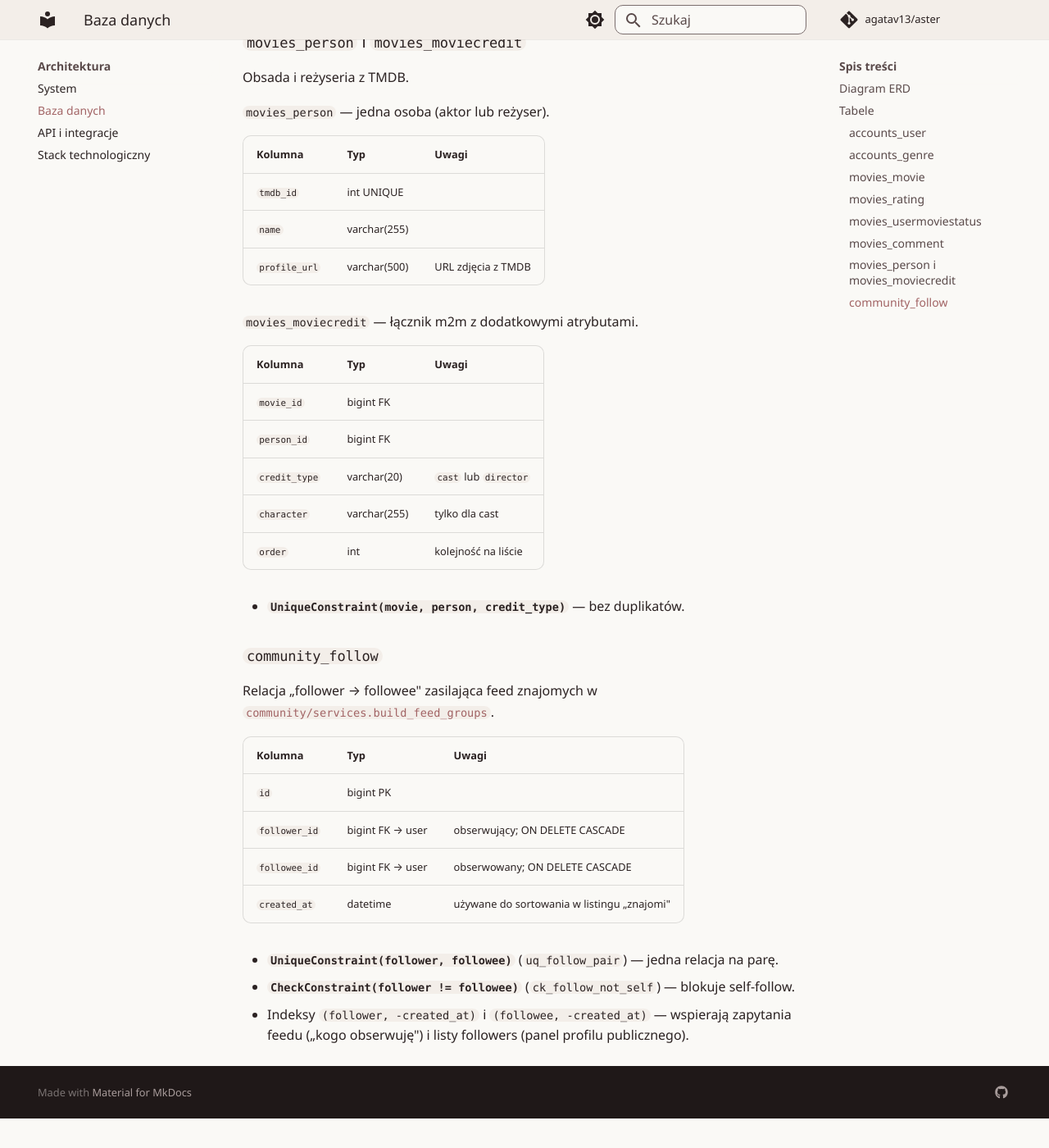
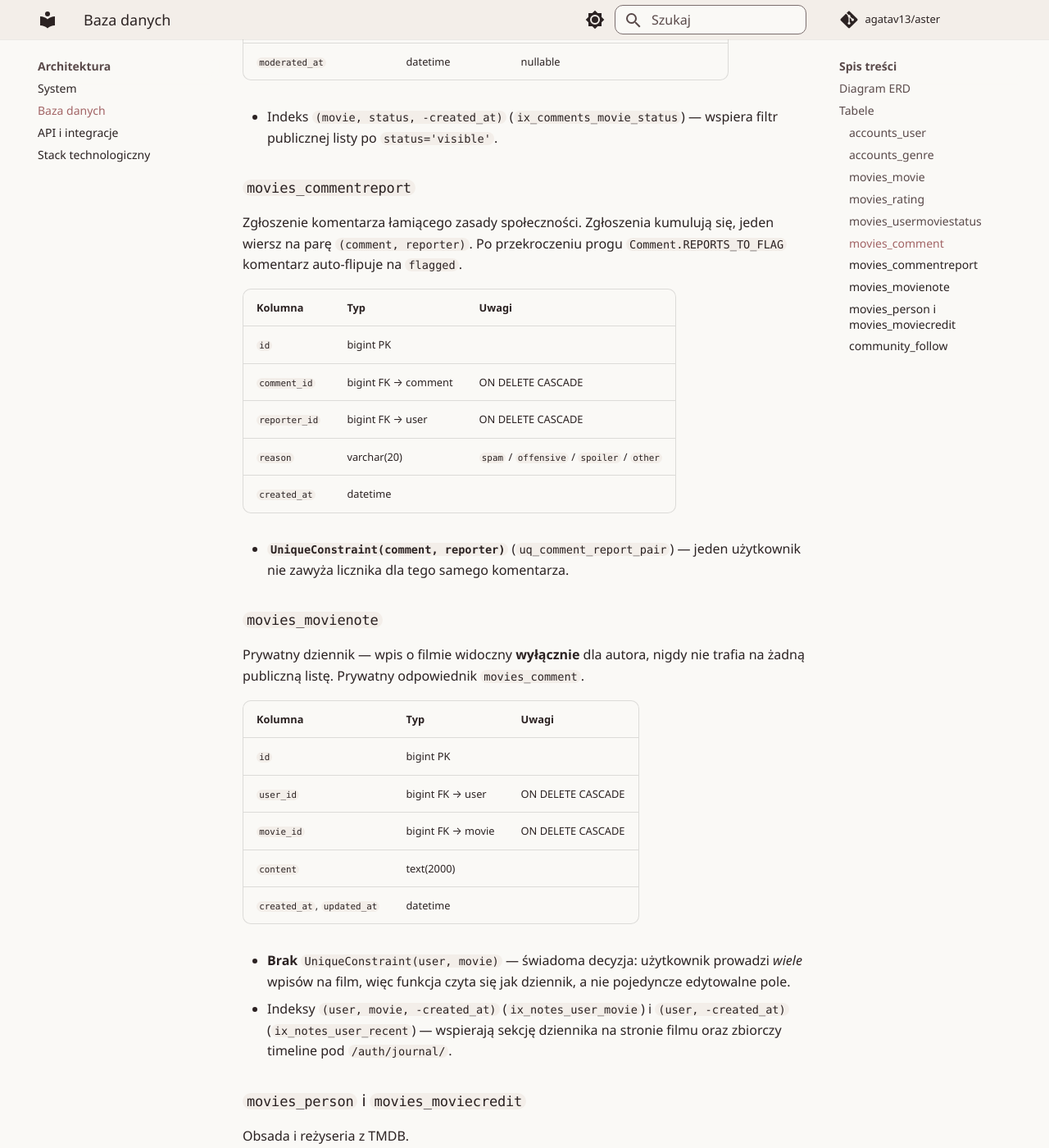
Before and after one commit to agatav13/aster, an MkDocs documentation site: the page built from docs/architecture/database.md, in a window 1280 px wide and 1400 px high, scrolled down 3933 px. Shown: the whole window at 82% size. Built offline with MkDocs 1.6.1 and Material for MkDocs 9.7.7, drawn with Linux system fonts in a browser that asks for light colours; comment, search, counter and statistics services are not loaded; before the commit the page ends 5297 px from its top, so only the background shows below that; some of the changed text lies outside the part shown.

Commit message:
docs(architecture): sync ERD, endpoints, deps for v1.1.0
Adds CommentReport and MovieNote to the database ERD and table listing,
the three new movie comment-report / note endpoints to apis.md, the
django-ratelimit row to tech-stack.md, and RATELIMIT_ENABLE + the
SECRET_KEY prod fail-fast to deployment.md. Corrects the movies_comment
note: the flagged status is now live via the 3-report auto-flag, not a
future reservation. Adds the /links/ QR page to the sitemap.

Co-Authored-By: Claude Opus 4.8 (1M context) <noreply@anthropic.com>

```diff
--- a/docs/architecture/database.md
+++ b/docs/architecture/database.md
@@ -9,6 +9,8 @@ Aster używa **SQLite** w środowisku developerskim oraz
 erDiagram
     USER ||--o{ RATING : wystawia
     USER ||--o{ COMMENT : pisze
+    USER ||--o{ COMMENT_REPORT : zgłasza
+    USER ||--o{ MOVIE_NOTE : "notuje (prywatnie)"
     USER ||--o{ USER_MOVIE_STATUS : oznacza
     USER }o--o{ GENRE : "ulubione (m2m)"
     USER ||--o{ FOLLOW : "obserwuje (jako follower)"
@@ -16,10 +18,12 @@ erDiagram
 
     MOVIE ||--o{ RATING : ocena
     MOVIE ||--o{ COMMENT : komentowany
+    MOVIE ||--o{ MOVIE_NOTE : "dziennik"
     MOVIE ||--o{ USER_MOVIE_STATUS : status
     MOVIE }o--o{ GENRE : klasyfikacja
     MOVIE ||--o{ MOVIE_CREDIT : "obsada/reżyseria"
     PERSON ||--o{ MOVIE_CREDIT : występuje
+    COMMENT ||--o{ COMMENT_REPORT : zgłoszony
 
     USER {
         bigint id PK
@@ -83,6 +87,21 @@ erDiagram
         datetime created_at
         datetime updated_at
         datetime moderated_at
+    }
+    COMMENT_REPORT {
+        bigint id PK
+        bigint comment_id FK
+        bigint reporter_id FK
+        string reason "spam | offensive | spoiler | other"
+        datetime created_at
+    }
+    MOVIE_NOTE {
+        bigint id PK
+        bigint user_id FK
+        bigint movie_id FK
+        text content
+        datetime created_at
+        datetime updated_at
     }
     PERSON {
         bigint id PK
@@ -185,8 +204,12 @@ przełącza stan.
 
 ### `movies_comment`
 
-Komentarze pod filmem. Pola `toxicity_score` i statusy
-`flagged`/`hidden` są przygotowane na przyszłą wersję.
+Komentarze pod filmem. Status `flagged` jest już aktywny — komentarz
+przechodzi w ten stan automatycznie po zgłoszeniu przez
+`Comment.REPORTS_TO_FLAG` (domyślnie 3) różnych użytkowników (patrz
+`movies_commentreport` niżej) i wypada z publicznej listy do czasu
+przeglądu. `hidden` ustawia moderator z akcji adminowej. Pole
+`toxicity_score` pozostaje rezerwacją na automoderację.
 
 | Kolumna | Typ | Uwagi |
 |---|---|---|
@@ -195,9 +218,45 @@ Komentarze pod filmem. Pola `toxicity_score` i statusy
 | `movie_id` | bigint FK → movie | |
 | `content` | text(2000) | |
 | `status` | varchar(20) | `visible` / `flagged` / `hidden` / `deleted` |
-| `toxicity_score` | decimal(5,4) | nullable (rezerwacja na ver_2) |
+| `toxicity_score` | decimal(5,4) | nullable (rezerwacja na automoderację) |
 | `created_at`, `updated_at` | datetime | |
 | `moderated_at` | datetime | nullable |
+
+- Indeks `(movie, status, -created_at)` (`ix_comments_movie_status`) — wspiera filtr publicznej listy po `status='visible'`.
+
+### `movies_commentreport`
+
+Zgłoszenie komentarza łamiącego zasady społeczności. Zgłoszenia
+kumulują się, jeden wiersz na parę `(comment, reporter)`. Po
+przekroczeniu progu `Comment.REPORTS_TO_FLAG` komentarz auto-flipuje na
+`flagged`.
+
+| Kolumna | Typ | Uwagi |
+|---|---|---|
+| `id` | bigint PK | |
+| `comment_id` | bigint FK → comment | ON DELETE CASCADE |
+| `reporter_id` | bigint FK → user | ON DELETE CASCADE |
+| `reason` | varchar(20) | `spam` / `offensive` / `spoiler` / `other` |
+| `created_at` | datetime | |
+
+- **`UniqueConstraint(comment, reporter)`** (`uq_comment_report_pair`) — jeden użytkownik nie zawyża licznika dla tego samego komentarza.
+
+### `movies_movienote`
+
+Prywatny dziennik — wpis o filmie widoczny **wyłącznie** dla autora,
+nigdy nie trafia na żadną publiczną listę. Prywatny odpowiednik
+`movies_comment`.
+
+| Kolumna | Typ | Uwagi |
+|---|---|---|
+| `id` | bigint PK | |
+| `user_id` | bigint FK → user | ON DELETE CASCADE |
+| `movie_id` | bigint FK → movie | ON DELETE CASCADE |
+| `content` | text(2000) | |
+| `created_at`, `updated_at` | datetime | |
+
+- **Brak** `UniqueConstraint(user, movie)` — świadoma decyzja: użytkownik prowadzi *wiele* wpisów na film, więc funkcja czyta się jak dziennik, a nie pojedyncze edytowalne pole.
+- Indeksy `(user, movie, -created_at)` (`ix_notes_user_movie`) i `(user, -created_at)` (`ix_notes_user_recent`) — wspierają sekcję dziennika na stronie filmu oraz zbiorczy timeline pod `/auth/journal/`.
 
 ### `movies_person` i `movies_moviecredit`
 
```
Also changed, not shown: docs/architecture/apis.md (+24 -0 lines), docs/architecture/tech-stack.md (+1 -0 lines), docs/implementation/deployment.md (+2 -1 lines), docs/ux/sitemap.md (+2 -0 lines).
